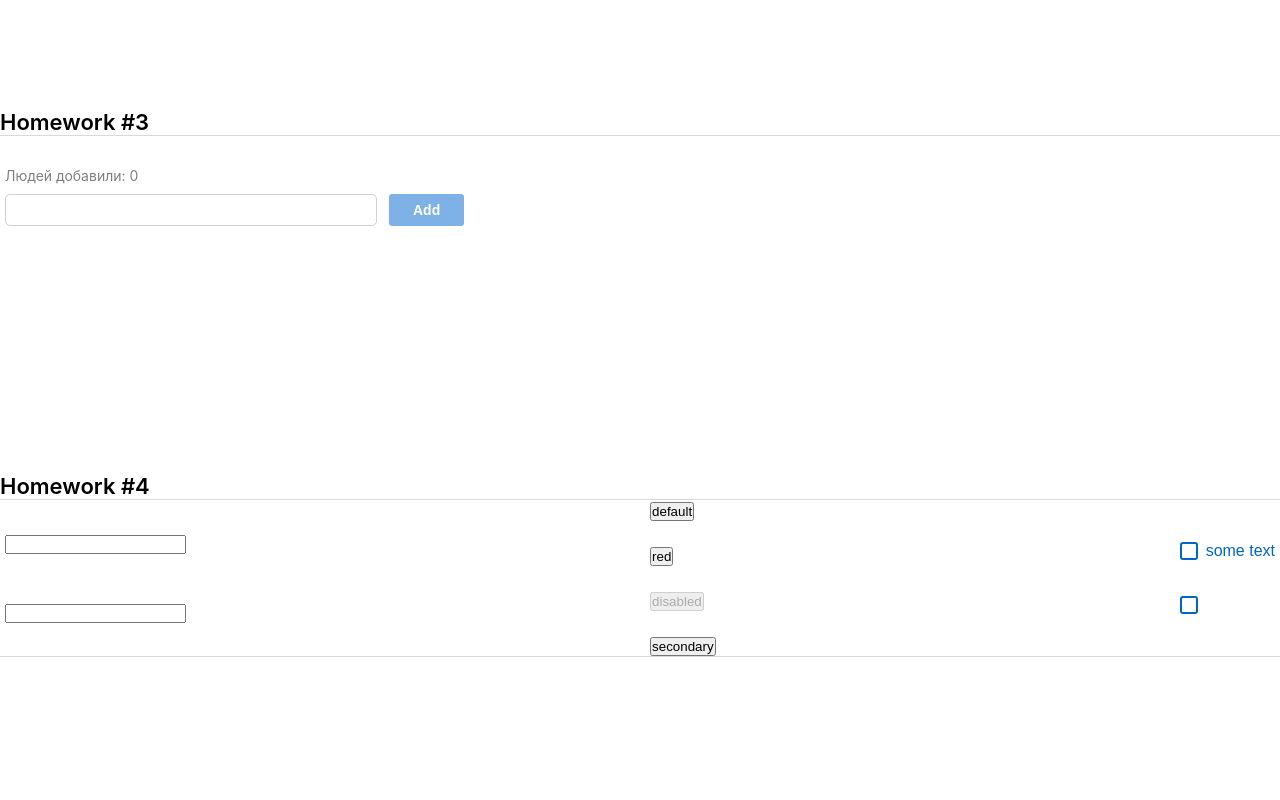
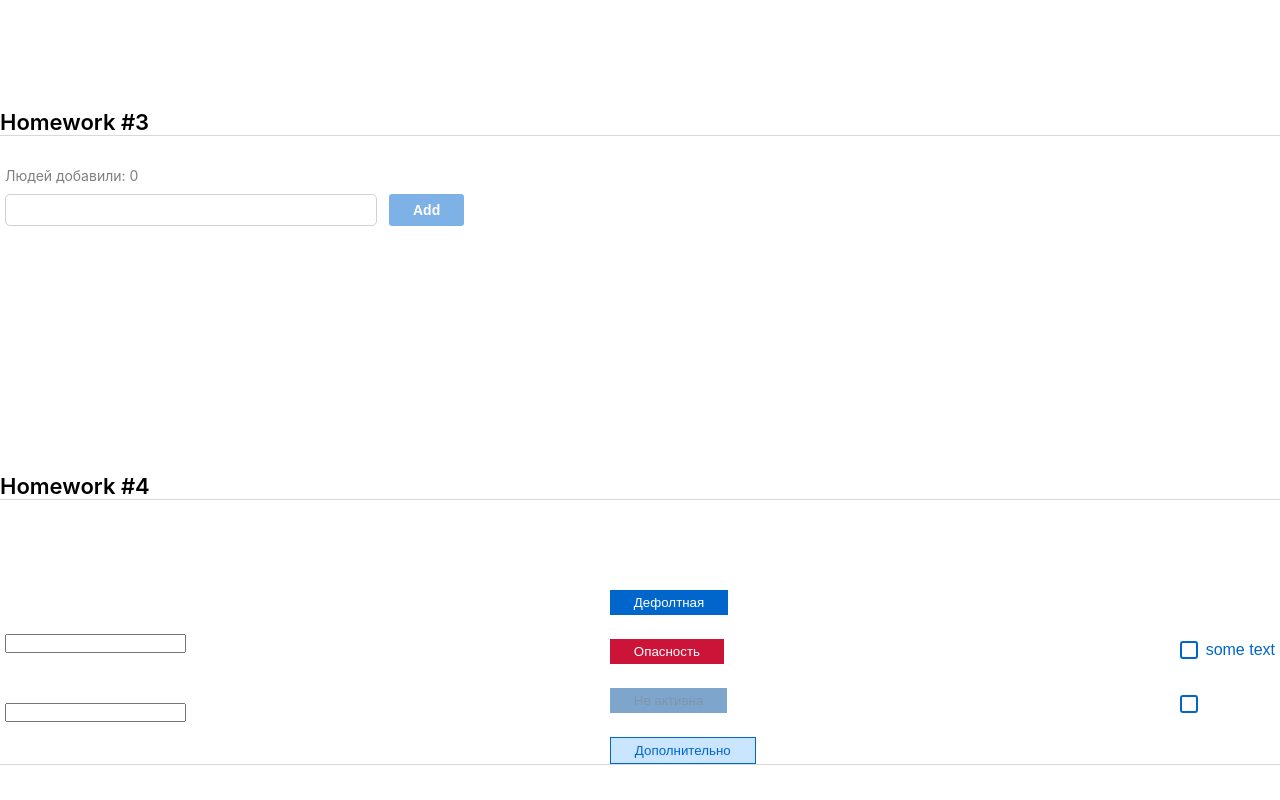
Before and after one commit to 7lad48/hw-autocheck, a React (Create React App) app: page / in a window 1280 px wide. Shown: the part 862-1662 px from the top of the page. Before the commit the page ends 1554 px from the top, so only its background shows below. Built offline with nearby package versions, Linux system fonts and the light colour scheme.

Commit message:
hw 4 done with minimal styles

```diff
--- a/src/s2-homeworks/hw04/Stand.module.css
+++ b/src/s2-homeworks/hw04/Stand.module.css
@@ -2,6 +2,7 @@
     display: flex;
     justify-content: space-between;
     align-items: center;
+    margin-top: 90px;
 }
 
 .inputs {
--- a/src/s2-homeworks/hw04/Stand.tsx
+++ b/src/s2-homeworks/hw04/Stand.tsx
@@ -44,13 +44,13 @@ const Stand = () => {
                 {/*обычная кнопка:*/}
                 <div>
                     <SuperButton id={'hw4-super-button-default'}>
-                        default
+                        Дефолтная
                     </SuperButton>
                 </div>
                 {/*красная кнопка:*/}
                 <div>
                     <SuperButton id={'hw4-super-button-red'} xType={'red'}>
-                        red
+                        Опасность
                     </SuperButton>
                 </div>
                 {/*задизэйбленная кнопка:*/}
@@ -60,7 +60,7 @@ const Stand = () => {
                         xType={'red'}
                         disabled
                     >
-                        disabled
+                        Не активна
                     </SuperButton>
                 </div>
                 {/*задизэйбленная кнопка:*/}
@@ -69,7 +69,7 @@ const Stand = () => {
                         id={'hw4-super-button-secondary'}
                         xType={'secondary'}
                     >
-                        secondary
+                        Дополнительно
                     </SuperButton>
                 </div>
             </div>
--- a/src/s2-homeworks/hw04/common/c2-SuperButton/SuperButton.module.css
+++ b/src/s2-homeworks/hw04/common/c2-SuperButton/SuperButton.module.css
@@ -1,16 +1,30 @@
 .button {
+    padding: 5px 24px;
+    color: #fff;
+    border:none;
 }
 
 .disabled {
+    background: #004D99;
+    color: #002E5C;
+    opacity: 0.5;
+
+
 }
 
 .secondary {
+    background: linear-gradient(0deg, #C9E5FF, #C9E5FF);
+    border: 1px solid #0066CC;
+    color: #0066CC;
 }
 
 .default {
+    background: #0066CC;
 }
 
 .red {
+    background: #CC1439;
+
 }
 
 .default:hover {
--- a/src/s2-homeworks/hw04/common/c2-SuperButton/SuperButton.tsx
+++ b/src/s2-homeworks/hw04/common/c2-SuperButton/SuperButton.tsx
@@ -17,12 +17,14 @@ const SuperButton: React.FC<SuperButtonPropsType> = (
         ...restProps // все остальные пропсы попадут в объект restProps, там же будет children
     }
 ) => {
-    const finalClassName = s.button
-        // + (disabled
-        //         ? ...
-        //         : xType === 'red'
-        //             ? ...
-        + (className ? ' ' + className : '') // задачка на смешивание классов
+    const finalClassName = `${s.button} ${
+        disabled ? s.disabled :
+            xType === 'red' ? s.red :
+                xType === 'secondary' ? s.secondary :
+                    s.default}`
+
+
+      //  + (className ? ' ' + className : '') // задачка на смешивание классов
 
     return (
         <button
```
